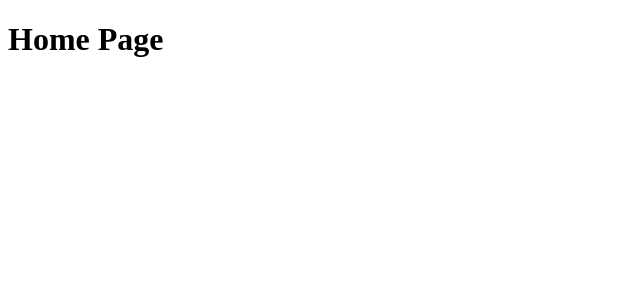
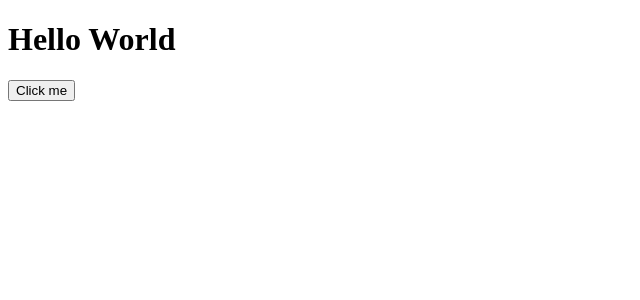
Before and after one commit to wooritech/wooristack, a Next.js app in the folder templates/fullstack-webapp-1/: page / in a window 1280 px wide. Shown: the top 300 px of the page, without its empty margins (0-640 px from the left). Built offline with nearby package versions, Linux system fonts and the light colour scheme.

Commit message:
모듈 경로 별칭 설정

```diff
--- a/templates/fullstack-webapp-1/package.json
+++ b/templates/fullstack-webapp-1/package.json
@@ -30,6 +30,7 @@
     "@wooritech/eslint-config": "^1.0.5",
     "eslint": "^7.9.0",
     "eslint-config-airbnb-typescript-prettier": "^3.1.0",
+    "eslint-import-resolver-typescript": "^2.3.0",
     "npm-run-all": "^4.1.5",
     "prettier": "^2.1.2",
     "typescript": "^4.0.3"
--- /dev/null
+++ b/templates/fullstack-webapp-1/src/components/button.tsx
@@ -0,0 +1,5 @@
+const Button: React.FC = () => {
+  return <button type="button">Click me</button>;
+};
+
+export default Button;
--- a/templates/fullstack-webapp-1/src/pages/index.tsx
+++ b/templates/fullstack-webapp-1/src/pages/index.tsx
@@ -1,8 +1,15 @@
 import React from 'react';
 import { NextPage } from 'next';
 
+import Button from '@components/button';
+
 const IndexPage: NextPage = () => {
-  return <h1>Home Page</h1>;
+  return (
+    <>
+      <h1>Hello World</h1>
+      <Button />
+    </>
+  );
 };
 
 export default IndexPage;
```
Also changed, not shown: templates/fullstack-webapp-1/tsconfig.json (+9 -1 lines), templates/fullstack-webapp-1/.eslintrc.js, 1 other file (tests, documents, lock files or other folders).
